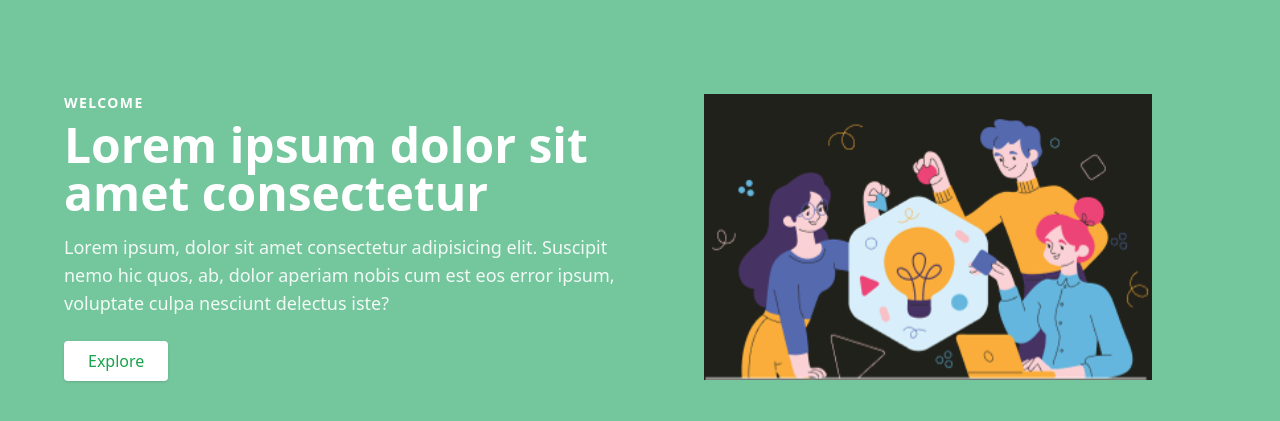
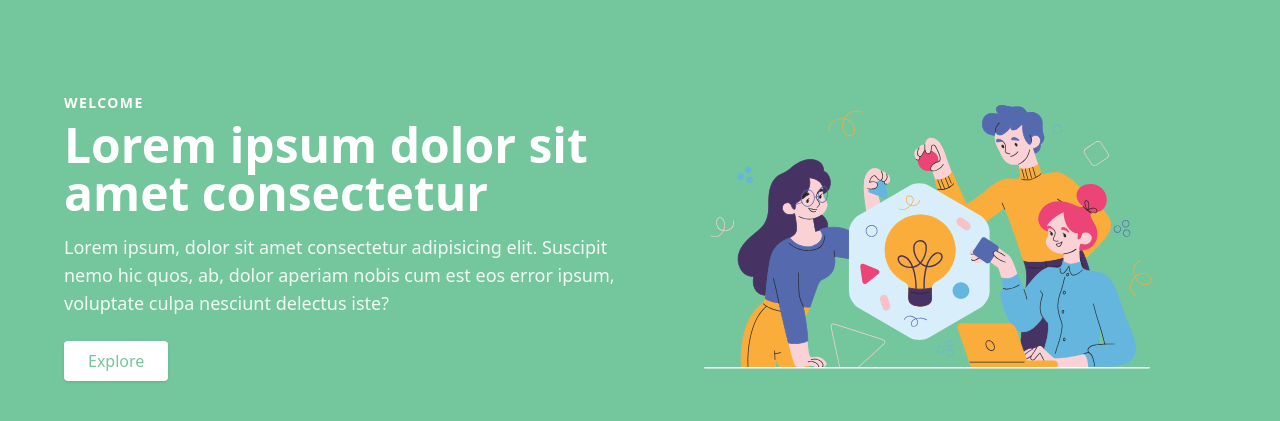
Before and after one commit to jenda128/tailwind_WBA, a website: page src/index.html in a window 1280 px wide. Shown: the part 51-472 px from the top of the page. Drawn offline with nearby package versions, Linux system fonts and the light colour scheme; files that its build step writes are made by us from their sources.

```diff
--- a/src/index.html
+++ b/src/index.html
@@ -7,7 +7,7 @@
     <title>Start Landing Page</title>
   </head>
   <body class="bg-custom-green">
-    <!-- Navbar -->
+
     <header class="flex items-center justify-between px-6 py-4 md:px-16">
       <div class="flex items-center space-x-2">
         <img src="tailwindimgs/start.png" alt="Logo" class="h-8" />
@@ -19,7 +19,7 @@
         <a href="#">Services</a>
         <a href="#">Contact</a>
       </nav>
-      <!-- Mobile menu icon -->
+
       <div class="md:hidden">
         <svg
           xmlns="http://www.w3.org/2000/svg"
@@ -33,9 +33,9 @@
       </div>
     </header>
 
-    <!-- Hero Section -->
+
     <main class="flex flex-col-reverse md:flex-row items-center px-6 md:px-16 py-12 md:py-20">
-      <!-- Left text -->
+
       <div class="w-full md:w-1/2 text-center md:text-left">
         <p class="uppercase tracking-widest text-sm text-white font-semibold mb-2">Welcome</p>
         <h1 class="text-3xl md:text-5xl font-bold text-white mb-4">
@@ -46,15 +46,15 @@
         </p>
         <a
           href="#"
-          class="inline-block bg-white text-green-600 font-medium px-6 py-2 rounded shadow hover:bg-gray-100 transition"
+          class="inline-block bg-white text-custom-green font-medium px-6 py-2 rounded shadow hover:bg-gray-100 transition"
         >
           Explore
         </a>
       </div>
 
-      <!-- Right image -->
+
       <div class="w-full md:w-1/2 mb-10 md:mb-0">
-        <img src="tailwindimgs/vo1.png" alt="Hero Image" class="w-full max-w-md mx-auto" />
+        <img src="tailwindimgs/vo1.svg" alt="Hero Image" class="w-full max-w-md mx-auto" />
       </div>
     </main>
   </body>
```
Also changed, not shown: src/output.css (deleted), src/tailwindimgs/vo1.png (deleted), src/tailwindimgs/vo1.svg (added), src/tailwindimgs/vo2.png (deleted), src/tailwindimgs/vo2.svg (added), src/tailwindimgs/vo3.png (deleted), src/tailwindimgs/vo3.svg (added), 1 other file.
